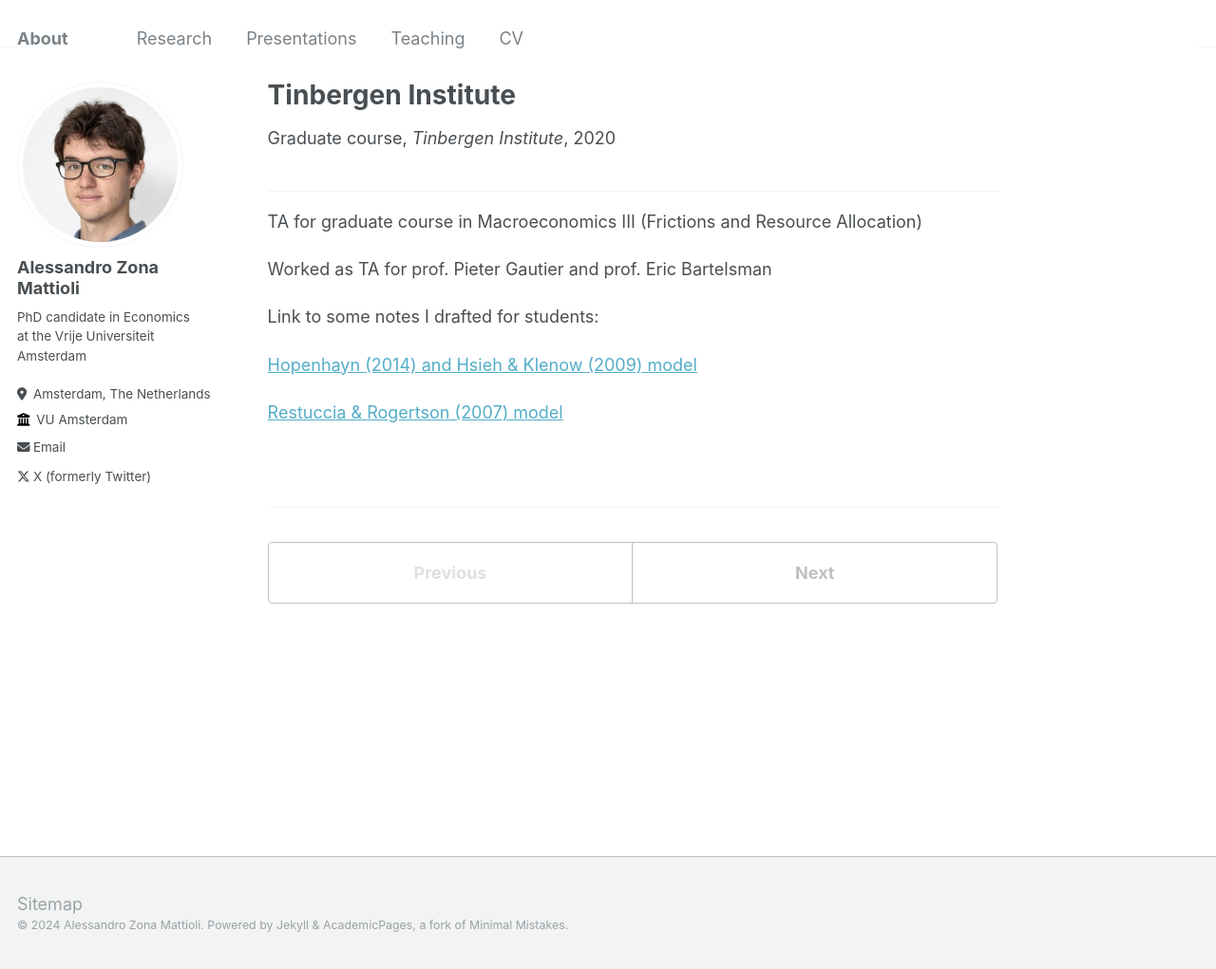
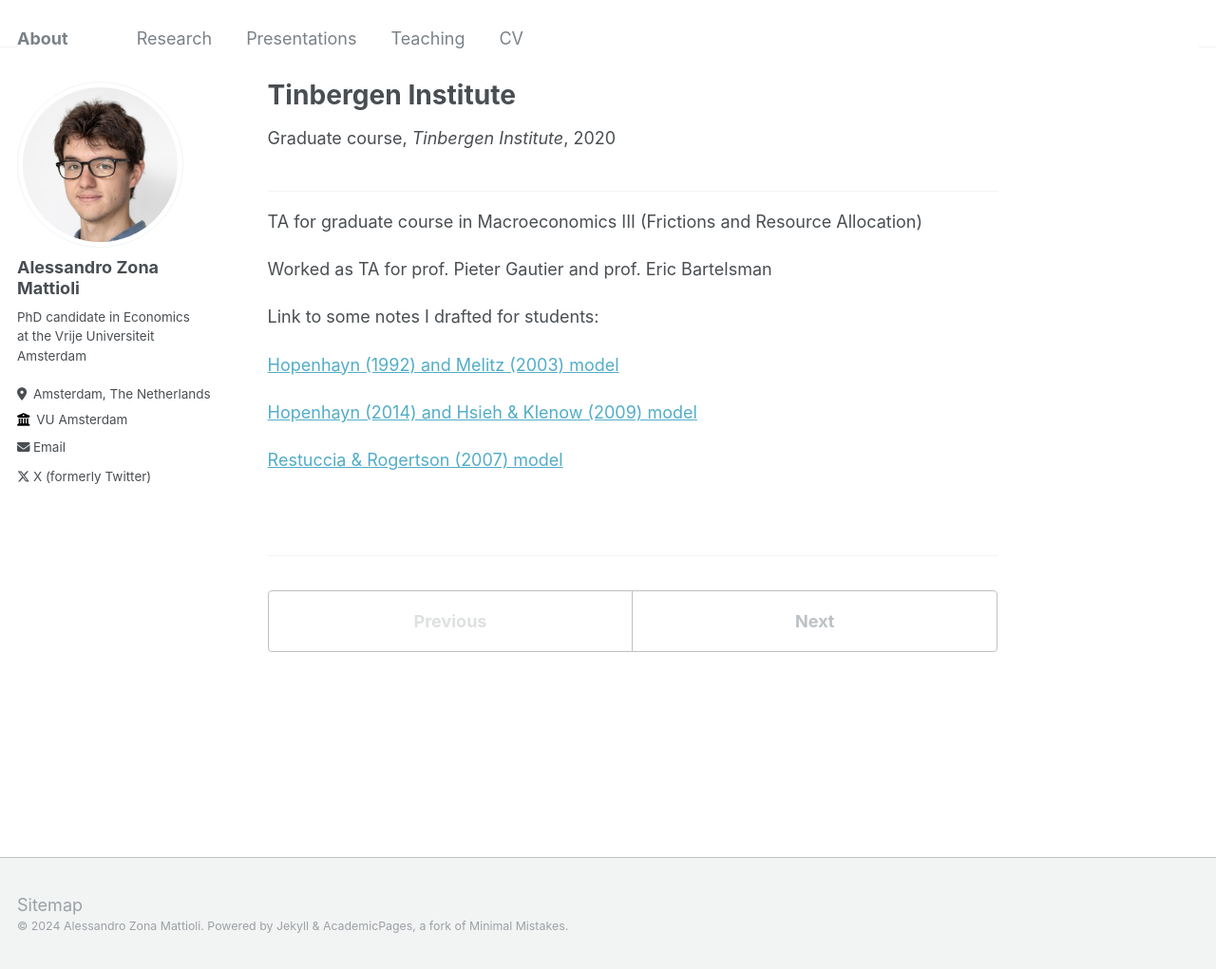
Before and after one commit to zmale/alessandrozonamattioli.github.io, a Jekyll site: the page built from _teaching/2020-TI.md, in a window 1280 px wide and 1021 px high. Shown: the whole window at 95% size. Built offline with Jekyll 4.4.1, drawn with Linux system fonts in a browser that asks for light colours.

Commit message:
Update 2020-TI.md
revert changes

```diff
--- a/_teaching/2020-TI.md
+++ b/_teaching/2020-TI.md
@@ -16,6 +16,7 @@ Worked as TA for prof. Pieter Gautier and prof. Eric Bartelsman
 
 Link to some notes I drafted for students:
 
+[Hopenhayn (1992) and Melitz (2003) model](https://zmale.github.io/alessandrozonamattioli.github.io/files/Ancillary_Notes_on_Lecture_March31.pdf)
 
 [Hopenhayn (2014) and Hsieh & Klenow (2009) model](https://zmale.github.io/alessandrozonamattioli.github.io/files/Ancillary_Notes_on_Lecture_March7.pdf)
 
```
